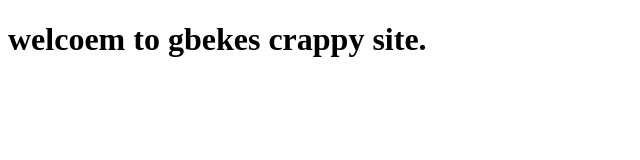
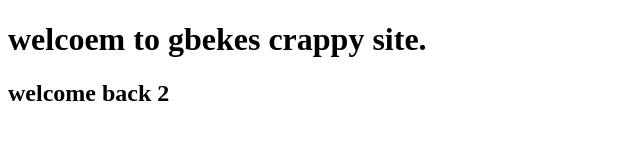
Before and after one commit to erogbogboseyi/seyi, a plain HTML site: page index.html in a window 1280 px wide. Shown: the whole page, without its empty margins (0-640 px from the left). Drawn offline with Linux system fonts and the light colour scheme.

Commit message:
second commit

```diff
--- a/index.html
+++ b/index.html
@@ -9,5 +9,6 @@
 <body>
  <div class="container"></div>
  <h1>welcoem to gbekes crappy site.</h1>
+ <h2>welcome back 2</h2>
 </body>
 </html>
```
